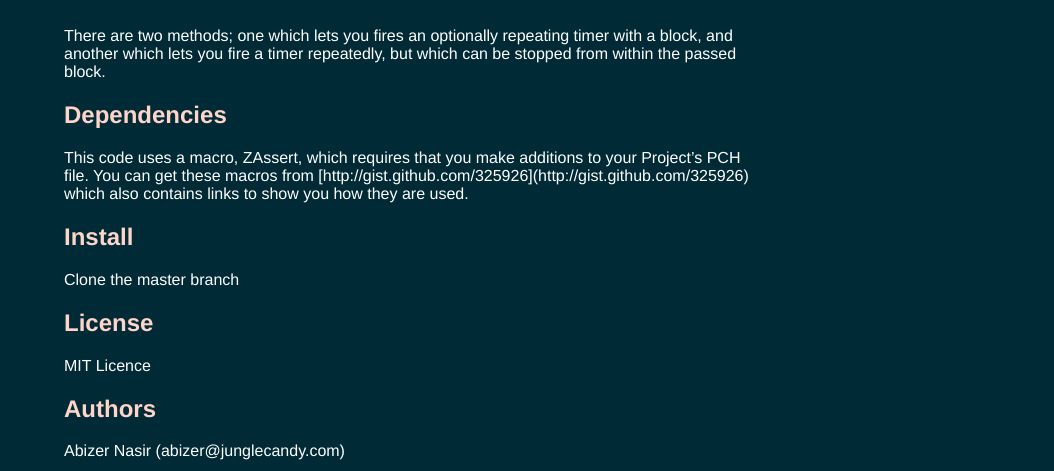
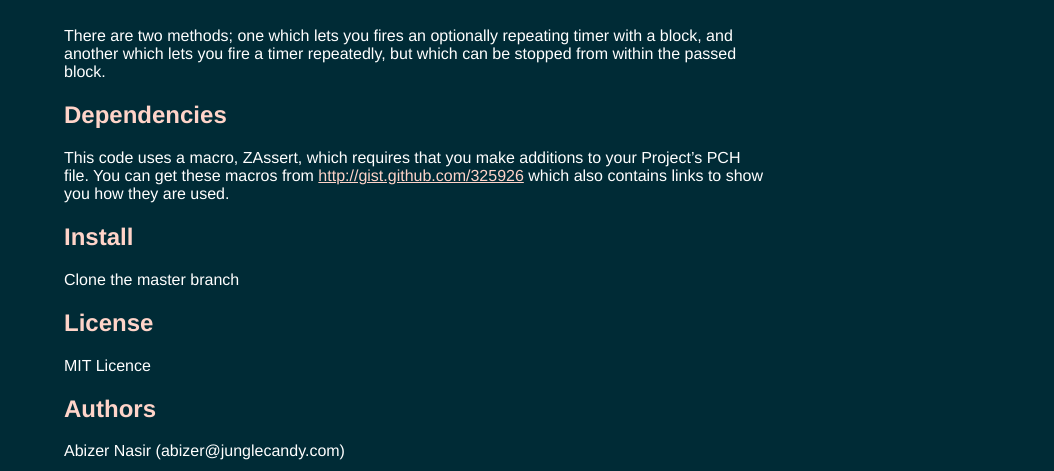
Before and after one commit to Abizern/NSTimer-JCSBlocks, a plain HTML site: page index.html in a window 1280 px wide. Shown: the part 329-800 px from the top of the page, without its empty margins (226-1280 px from the left). Drawn offline with Linux system fonts and the light colour scheme.

Commit message:
Correct URL to pch additions

```diff
--- a/index.html
+++ b/index.html
@@ -55,7 +55,7 @@
 
 
       <h2>Dependencies</h2>
-      <p>This code uses a macro, ZAssert, which requires that you make additions to your Project’s PCH file. You can get these macros from [http://gist.github.com/325926](http://gist.github.com/325926) which also contains links to show you how they are used.</p>
+      <p>This code uses a macro, ZAssert, which requires that you make additions to your Project’s PCH file. You can get these macros from <a href="http://gist.github.com/325926">http://gist.github.com/325926</a>  which also contains links to show you how they are used.</p>
 
 
 
```
